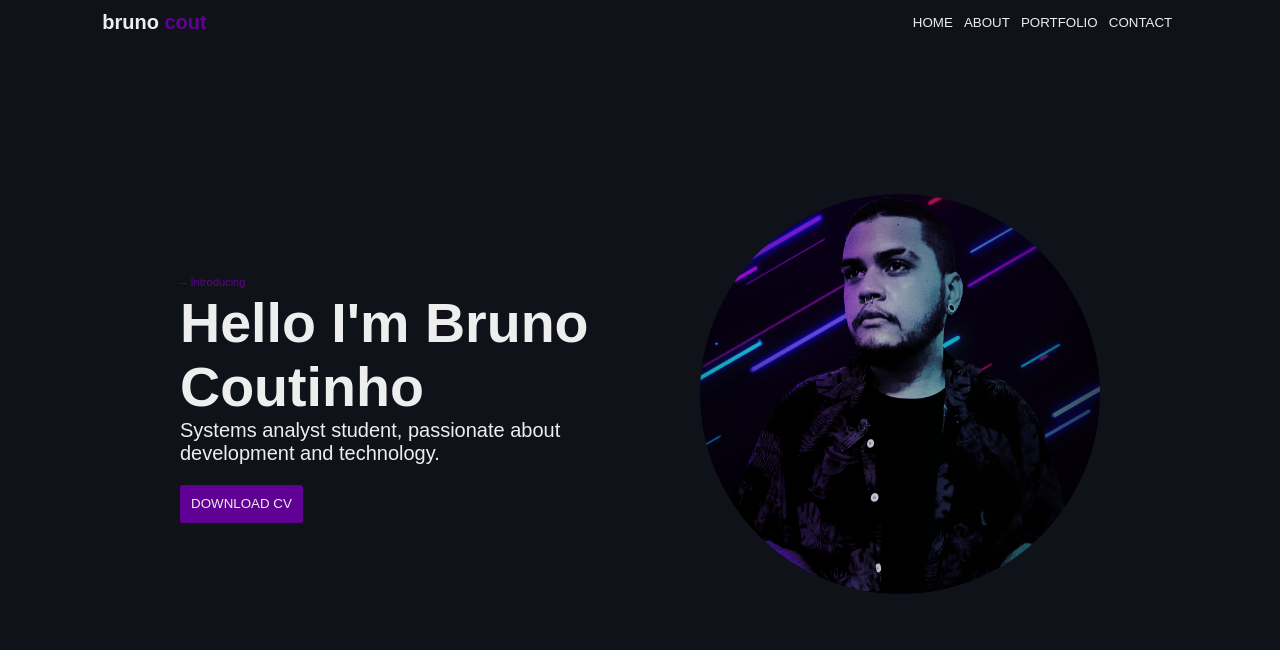
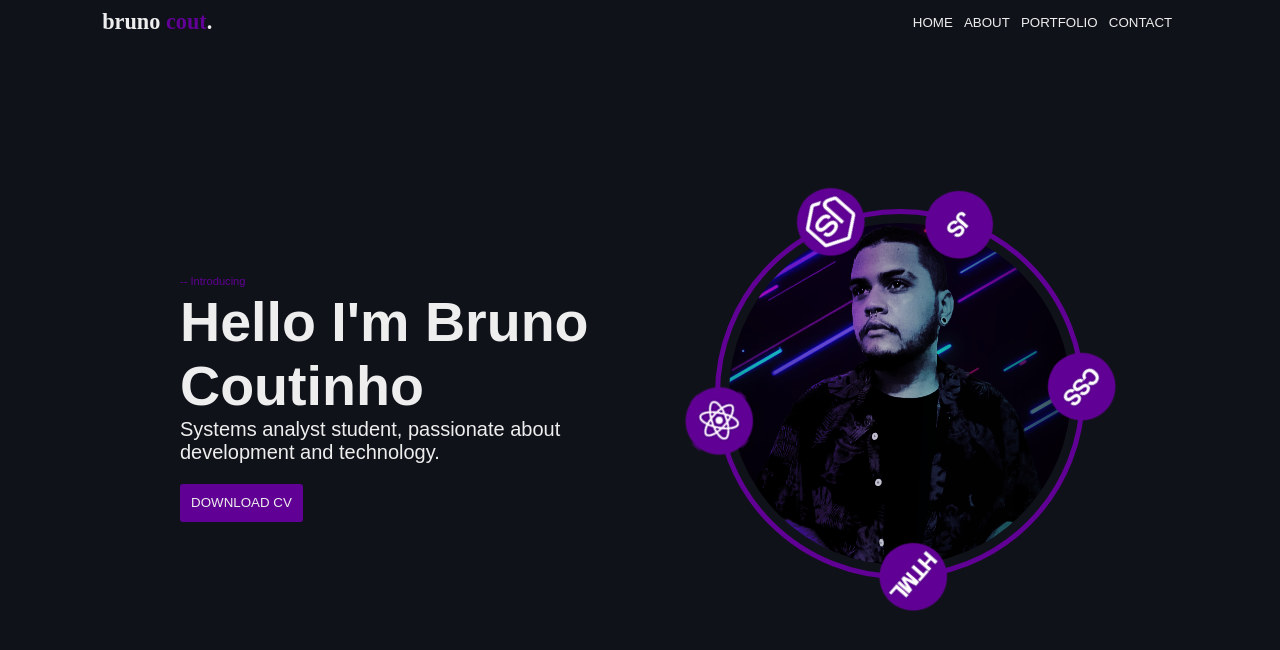
Before and after one commit to brunocout/portfolio, a React (Vite) app: page / in a window 1280 px wide. Shown: the top 650 px of the page. Built offline with nearby package versions, Linux system fonts and the light colour scheme.

Commit message:
create profile rotate

```diff
--- a/src/components/Header/index.jsx
+++ b/src/components/Header/index.jsx
@@ -19,7 +19,9 @@ const StyledHeader = styled.div`
     }
 
     .logo {
+        font-family: 'Abril Fatface', cursive;
         cursor: pointer;
+        font-size: 1rem;
     }
 
 
@@ -27,9 +29,6 @@ const StyledHeader = styled.div`
         color: var(--tertary-color);
     }
 
-    h1 {
-        font-size: 1.8rem;
-    }
 `
 
 function Header() {
@@ -37,7 +36,7 @@ function Header() {
         <StyledHeader>
 
             <div className="logo">
-                <h1>bruno <span>cout</span></h1>
+                <h1>bruno <span>cout</span>.</h1>
             </div>
 
             <div className='navbar'>
--- a/src/components/Introducing/index.jsx
+++ b/src/components/Introducing/index.jsx
@@ -10,13 +10,43 @@ const StyledIntroducing = styled.div`
     align-items: center;
 
     .banner {
+        position: relative;
+        display: flex;
+        justify-content: center;
+        align-items: center;
         width: 400px;
+        height: 400px;
         min-width: 300px;
     }
 
-    .banner img {
-        max-width: 100%;
+    .profile {
+        display: flex;
+        justify-content: center;
+        align-items: center;
+        border: 5px solid var(--tertary-color);
         border-radius: 50%;
+        width: 370px;
+        height: 370px;
+    }
+
+    .profile > img {
+        max-width: 95%;
+        border-radius: 50%;
+    }
+
+    .stacks {
+        position: absolute;
+        top: 0;
+        left: 0;
+        right: 0;
+        bottom: 0;
+        margin: auto;
+        width: 100%;
+        -webkit-animation: rotating 15s linear infinite;
+        -moz-animation: rotating 15s linear infinite;
+        -ms-animation: rotating 15s linear infinite;
+        -o-animation: rotating 15s linear infinite;
+        animation: rotating 15s linear infinite;
     }
 
     .introducing {
@@ -33,6 +63,23 @@ const StyledIntroducing = styled.div`
         font-size: 1rem;
     }
 
+    @keyframes rotating {
+        from {
+            -ms-transform: rotate(0deg);
+            -moz-transform: rotate(0deg);
+            -webkit-transform: rotate(0deg);
+            -o-transform: rotate(0deg);
+            transform: rotate(0deg);
+        }
+        to {
+            -ms-transform: rotate(360deg);
+            -moz-transform: rotate(360deg);
+            -webkit-transform: rotate(360deg);
+            -o-transform: rotate(360deg);
+            transform: rotate(360deg);
+        }
+    }
+
 `;
 
 
@@ -46,7 +93,10 @@ function Introducing() {
                 <Button type={"btn-cv"}>Download CV</Button>
             </div>
             <div className="banner">
-                <img src="./src/assets/images/banner.png"/>
+                <img className='stacks' src="./src/assets/images/stacks.png"/>
+                <div className="profile">
+                    <img src="./src/assets/images/banner.png"/>
+                </div>
             </div>
         </StyledIntroducing>
      );
--- a/src/styles/GlobalStyle.js
+++ b/src/styles/GlobalStyle.js
@@ -2,7 +2,7 @@ import { createGlobalStyle } from "styled-components";
 
 const GlobalStyle = createGlobalStyle`
 
-    @import url('https://fonts.googleapis.com/css2?family=Poppins:wght@100;400;700&display=swap');
+    @import url('https://fonts.googleapis.com/css2?family=Abril+Fatface&family=Poppins:wght@100;400;700&display=swap');
 
     :root {
         /* Base Colors */
```
Also changed, not shown: src/assets/images/stacks.png (added).
